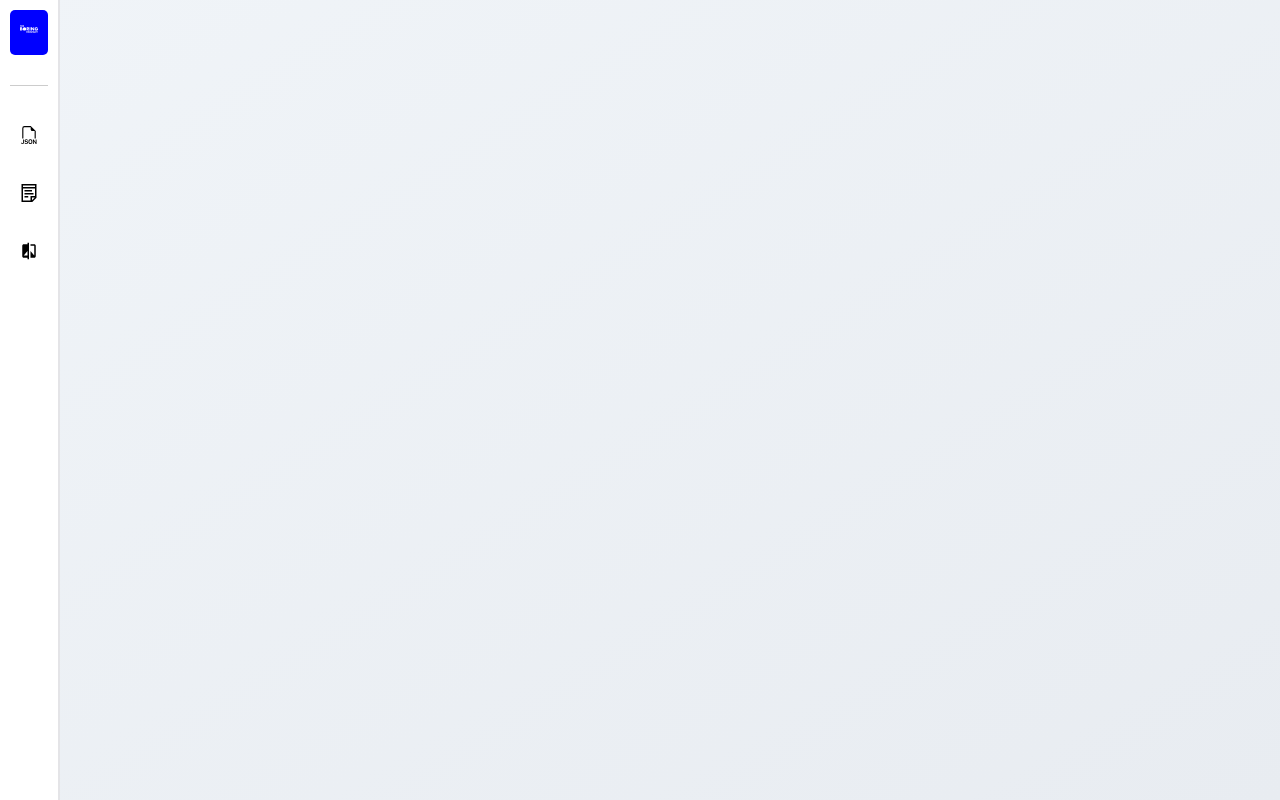
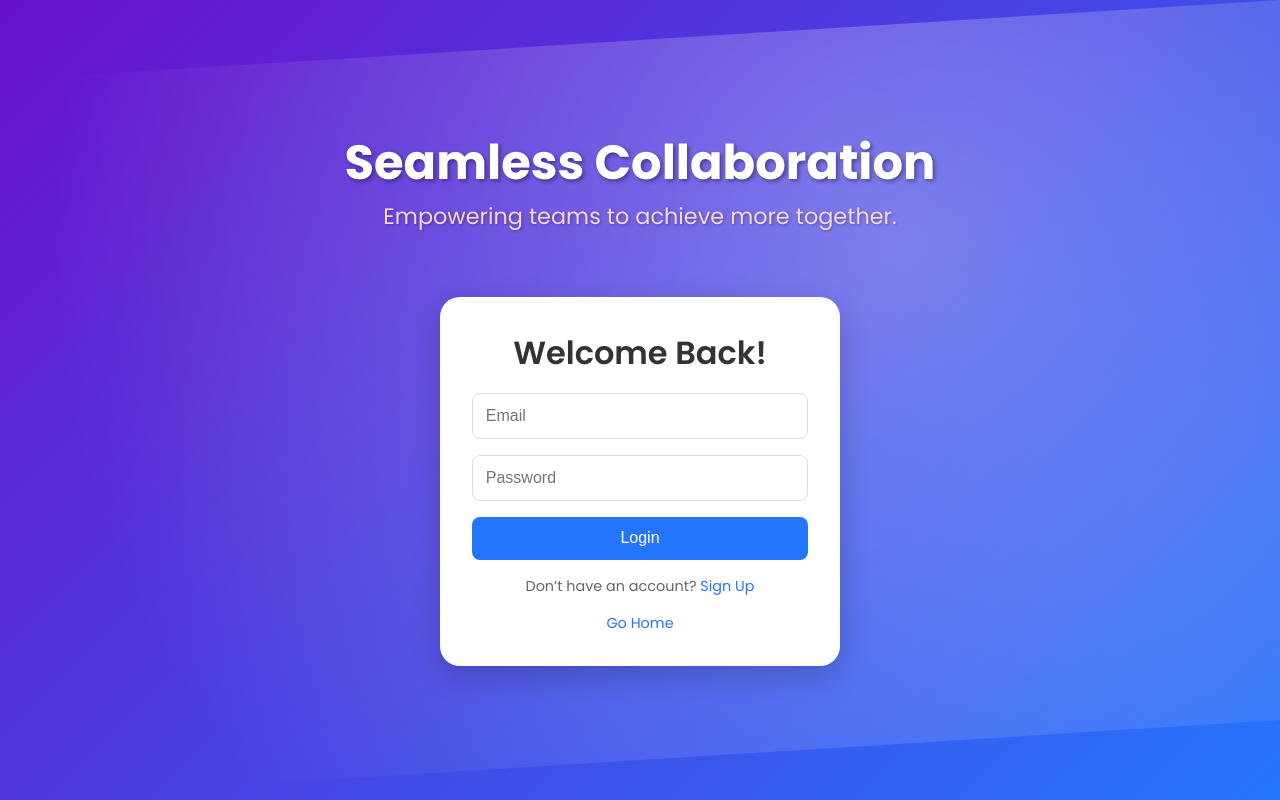
Before and after one commit to saikiran0925/sncls-v2, a React (Vite) app: page /login in a window 1280 px wide. Before the commit this address had no page. Built offline with nearby package versions, Linux system fonts and the light colour scheme.

Commit message:
Implement Login and Signup Pages

```diff
--- a/src/App.jsx
+++ b/src/App.jsx
@@ -5,17 +5,22 @@ import "./App.css";
 import EditorRouter from "./components/EditorRouter";
 import sampleData from "./data/sampleData";
 import LandingPage from "./components/LandingPage";
+import LoginPage from "./components/LoginPage";
+import SignUpPage from "./components/SignUpPage";
 
 const App = () => {
   const location = useLocation();
 
-  const containerClass = location.pathname !== "/" ? "ui-container" : "";
+  const pathsWithUIContainer = ["/jsonify", "/blank-space", "/diff-editor"];
+  const showUIContainer = pathsWithUIContainer.includes(location.pathname);
 
   return (
-    <div className={containerClass}>
-      {location.pathname !== "/" && <SideNav />}
+    <div className={showUIContainer ? "ui-container" : ""}>
+      {showUIContainer && <SideNav />}
       <Routes>
         <Route path="/" element={<LandingPage />} />
+        <Route path="/login" element={<LoginPage />} />
+        <Route path="/signup" element={<SignUpPage />} />
         <Route path="/jsonify" element={<EditorRouter cardData={sampleData} />} />
         <Route path="/blank-space" element={<EditorRouter cardData={sampleData} />} />
         <Route path="/diff-editor" element={<EditorRouter cardData={sampleData} />} />
--- a/src/components/LandingPage.jsx
+++ b/src/components/LandingPage.jsx
@@ -57,8 +57,12 @@ const LandingPage = () => {
           <p>{desc}</p>
         </div>
         <div className="hero-buttons">
-          <button className="btn btn-login">Login</button>
-          <button className="btn btn-signup">Sign Up</button>
+          <Link to="/login">
+            <button className="btn btn-login">Login</button>
+          </Link>
+          <Link to="/signup">
+            <button className="btn btn-signup">Sign Up</button>
+          </Link>
         </div>
         <div className="background-shapes-right"></div>
       </header>
--- /dev/null
+++ b/src/components/LoginPage.css
@@ -0,0 +1,144 @@
+/* General Styling */
+.login-page {
+  position: relative;
+  width: 100%;
+  height: 100vh;
+  display: flex;
+  align-items: center;
+  justify-content: center;
+  overflow: hidden;
+}
+
+/* Gradient Background */
+.gradient-background {
+  position: absolute;
+  width: 100%;
+  height: 100%;
+  background: linear-gradient(135deg, #6a11cb 0%, #2575fc 100%);
+  z-index: -2;
+}
+
+.shaped-overlay {
+  position: absolute;
+  width: 100%;
+  height: 100%;
+  background: radial-gradient(circle at 30% 40%, rgba(255, 255, 255, 0.4), rgba(255, 255, 255, 0) 70%);
+  clip-path: polygon(0 0, 100% 10%, 100% 100%, 0% 90%);
+  z-index: -1;
+}
+
+/* Content Container */
+.content-container {
+  z-index: 1;
+  text-align: center;
+  display: flex;
+  flex-direction: column;
+  gap: 2rem;
+  width: 100%;
+  max-width: 1200px;
+  padding: 2rem;
+  align-items: center;
+}
+
+/* Typography Section */
+.typography-container {
+  color: #f5f5f5;
+  text-align: center;
+  margin-bottom: 2rem;
+}
+
+.main-heading {
+  font-size: 3rem;
+  font-weight: 700;
+  line-height: 1.2;
+  color: #ffffff;
+  /* Adjusted for contrast */
+  text-shadow: 2px 2px 4px rgba(0, 0, 0, 0.4);
+  /* For better readability */
+}
+
+.sub-heading {
+  font-size: 1.4rem;
+  font-weight: 400;
+  margin-top: 0.5rem;
+  color: #e0e0e0;
+  /* Softer tone */
+  text-shadow: 1px 1px 3px rgba(0, 0, 0, 0.3);
+  /* Enhanced visibility */
+}
+
+/* Login Card */
+.login-card {
+  background: #fff;
+  border-radius: 20px;
+  box-shadow: 0 10px 30px rgba(0, 0, 0, 0.2);
+  padding: 2rem;
+  width: 100%;
+  max-width: 400px;
+  text-align: center;
+}
+
+.card-heading {
+  font-size: 2rem;
+  font-weight: 600;
+  margin-bottom: 1rem;
+  color: #333;
+  /* Strong contrast on white */
+}
+
+.form-input {
+  width: 100%;
+  padding: 0.8rem;
+  margin-bottom: 1rem;
+  border: 1px solid #ddd;
+  border-radius: 8px;
+  font-size: 1rem;
+}
+
+.login-button {
+  width: 100%;
+  padding: 0.8rem;
+  font-size: 1rem;
+  color: #fff;
+  background-color: #2575fc;
+  border: none;
+  border-radius: 8px;
+  cursor: pointer;
+  transition: background-color 0.3s ease;
+}
+
+.login-button:hover {
+  background-color: #1a5bbd;
+}
+
+.signup-link {
+  margin-top: 1rem;
+  font-size: 0.9rem;
+  color: #666;
+}
+
+.signup-link a {
+  color: #2575fc;
+  text-decoration: none;
+}
+
+.signup-link a:hover {
+  text-decoration: underline;
+}
+
+.login-home-link {
+  margin-top: 1rem;
+  font-size: 0.9rem;
+  color: #666;
+}
+
+.login-home-link a {
+  color: #2575fc;
+  /* Blue color for the link */
+  text-decoration: none;
+}
+
+.login-home-link a:hover {
+  text-decoration: underline;
+  /* Underline on hover */
+}
--- /dev/null
+++ b/src/components/LoginPage.jsx
@@ -0,0 +1,36 @@
+import React from "react";
+import { Link } from 'react-router-dom';
+import "./LoginPage.css";
+
+const LoginPage = () => {
+  return (
+    <div className="login-page">
+      <div className="gradient-background">
+        <div className="shaped-overlay"></div>
+      </div>
+      <div className="content-container">
+        <div className="typography-container">
+          <h1 className="main-heading">Seamless Collaboration</h1>
+          <p className="sub-heading">Empowering teams to achieve more together.</p>
+        </div>
+        <div className="login-card">
+          <h2 className="card-heading">Welcome Back!</h2>
+          <form>
+            <input type="email" placeholder="Email" className="form-input" />
+            <input type="password" placeholder="Password" className="form-input" />
+            <button type="submit" className="login-button">Login</button>
+          </form>
+          <p className="signup-link">
+            Don’t have an account? <Link to="/signup">Sign Up</Link>
+          </p>
+          <p className="login-home-link">
+            <Link to="/">Go Home</Link>
+          </p>
+
+        </div>
+      </div>
+    </div>
+  );
+};
+
+export default LoginPage;
--- /dev/null
+++ b/src/components/SignUpPage.css
@@ -0,0 +1,137 @@
+/* General Styling */
+.signup-page {
+  position: relative;
+  width: 100%;
+  height: 100vh;
+  display: flex;
+  align-items: center;
+  justify-content: center;
+  overflow: hidden;
+}
+
+/* Gradient Background */
+.signup-gradient-background {
+  position: absolute;
+  width: 100%;
+  height: 100%;
+  background: linear-gradient(135deg, #ff416c 0%, #ff4b2b 100%);
+  z-index: -2;
+}
+
+.shaped-overlay {
+  position: absolute;
+  width: 100%;
+  height: 100%;
+  background: radial-gradient(circle at 70% 30%, rgba(255, 255, 255, 0.3), rgba(255, 255, 255, 0) 80%);
+  clip-path: polygon(0 10%, 100% 0, 100% 90%, 0% 100%);
+  z-index: -1;
+}
+
+/* Content Container */
+.content-container {
+  z-index: 1;
+  text-align: center;
+  display: flex;
+  flex-direction: column;
+  gap: 2rem;
+  width: 100%;
+  max-width: 1200px;
+  padding: 2rem;
+}
+
+/* Typography Section */
+.typography-container {
+  color: #fff;
+  text-align: center;
+  margin-bottom: 2rem;
+}
+
+.main-heading {
+  font-size: 3rem;
+  font-weight: 700;
+  line-height: 1.2;
+  color: #ffffff;
+  text-shadow: 2px 2px 4px rgba(0, 0, 0, 0.4);
+}
+
+.sub-heading {
+  font-size: 1.4rem;
+  font-weight: 400;
+  margin-top: 0.5rem;
+  color: #f8d7da;
+  /* Softer pinkish tone */
+  text-shadow: 1px 1px 3px rgba(0, 0, 0, 0.3);
+}
+
+/* SignUp Card */
+.signup-card {
+  background: #fff;
+  border-radius: 20px;
+  box-shadow: 0 10px 30px rgba(0, 0, 0, 0.2);
+  padding: 2rem;
+  width: 100%;
+  max-width: 400px;
+  text-align: center;
+}
+
+.card-heading {
+  font-size: 2rem;
+  font-weight: 600;
+  margin-bottom: 1rem;
+  color: #333;
+}
+
+.form-input {
+  width: 100%;
+  padding: 0.8rem;
+  margin-bottom: 1rem;
+  border: 1px solid #ddd;
+  border-radius: 8px;
+  font-size: 1rem;
+}
+
+.signup-button {
+  width: 100%;
+  padding: 0.8rem;
+  font-size: 1rem;
+  color: #fff;
+  background-color: #ff416c;
+  border: none;
+  border-radius: 8px;
+  cursor: pointer;
+  transition: background-color 0.3s ease;
+}
+
+.signup-button:hover {
+  background-color: #e0305c;
+}
+
+.login-link {
+  margin-top: 1rem;
+  font-size: 0.9rem;
+  color: #666;
+}
+
+.login-link a {
+  color: #ff416c;
+  text-decoration: none;
+}
+
+.login-link a:hover {
+  text-decoration: underline;
+}
+
+.home-link {
+  margin-top: 1rem;
+  font-size: 0.9rem;
+  color: #666;
+}
+
+.home-link a {
+  color: #ff416c;
+  text-decoration: none;
+}
+
+.home-link a:hover {
+  text-decoration: underline;
+}
--- /dev/null
+++ b/src/components/SignUpPage.jsx
@@ -0,0 +1,37 @@
+import React from "react";
+import "./SignUpPage.css";
+import { Link } from 'react-router-dom';
+
+
+const SignUpPage = () => {
+  return (
+    <div className="signup-page">
+      <div className="signup-gradient-background"></div>
+      <div className="shaped-overlay"></div>
+      <div className="content-container">
+        <div className="typography-container">
+          <h1 className="main-heading">Join Us Today!</h1>
+          <p className="sub-heading">
+            Be a part of our amazing platform. Experience the best tools and community support.
+          </p>
+        </div>
+        <div className="signup-card">
+          <h2 className="card-heading">Create Your Account</h2>
+          <form>
+            <input type="text" placeholder="Full Name" className="form-input" />
+            <input type="email" placeholder="Email" className="form-input" />
+            <input type="password" placeholder="Password" className="form-input" />
+            <button type="submit" className="signup-button">Sign Up</button>
+          </form>
+          <p className="login-link">
+            Already have an account? <Link to="/login">Log In</Link>
+          </p>
+          <p className="home-link"><Link to="/">Go Home</Link>
+          </p>
+        </div>
+      </div>
+    </div>
+  );
+};
+
+export default SignUpPage;
```
